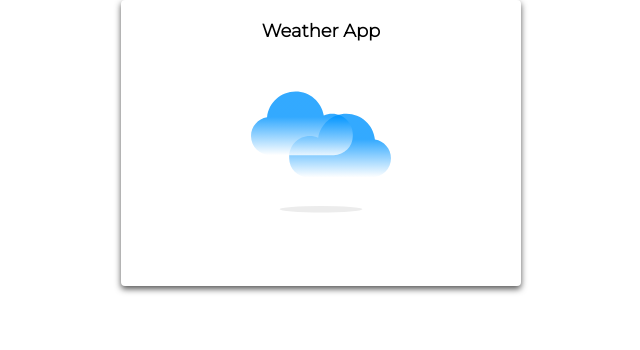
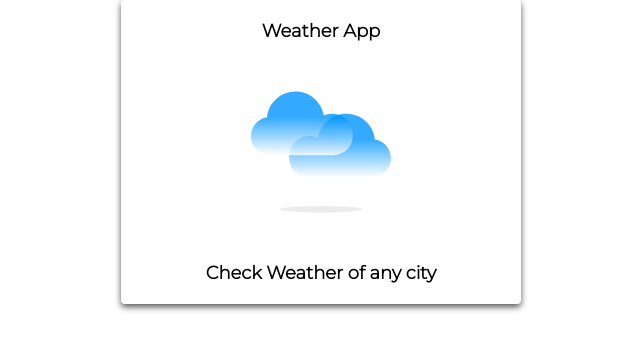
Before and after one commit to BipulChau/Weather-App, a React (Create React App) app: page / in a window 1280 px wide. Shown: the top 350 px of the page, without its empty margins (319-959 px from the left). Built offline with nearby package versions, Linux system fonts and the light colour scheme.

Commit message:
Label created and provided styling to it

```diff
--- a/src/components/City.jsx
+++ b/src/components/City.jsx
@@ -1,7 +1,8 @@
 import"./city.css"
 const City = () => {
   return <div className="city">
-    <img className= "logo" src="/logo/perfect-day.svg"/>
+    <img className= "logo" src="/logo/perfect-day.svg" alt="perfect-day logo"/>
+    <span className="choose_city">Check Weather of any city</span>
     </div>;
 };
 
--- a/src/components/city.css
+++ b/src/components/city.css
@@ -1,5 +1,16 @@
 .logo{
+  display: flex;
+  flex-direction: column;
+  margin: auto;
+  align-items: center;
   width:140px;
   height:140px;
-  margin:40px
+  margin:40px auto
 }
+
+.choose_city{
+  color: black;
+  font-size: 18px;
+  font-weight: bold;
+  margin: 10px auto;
+}
```
